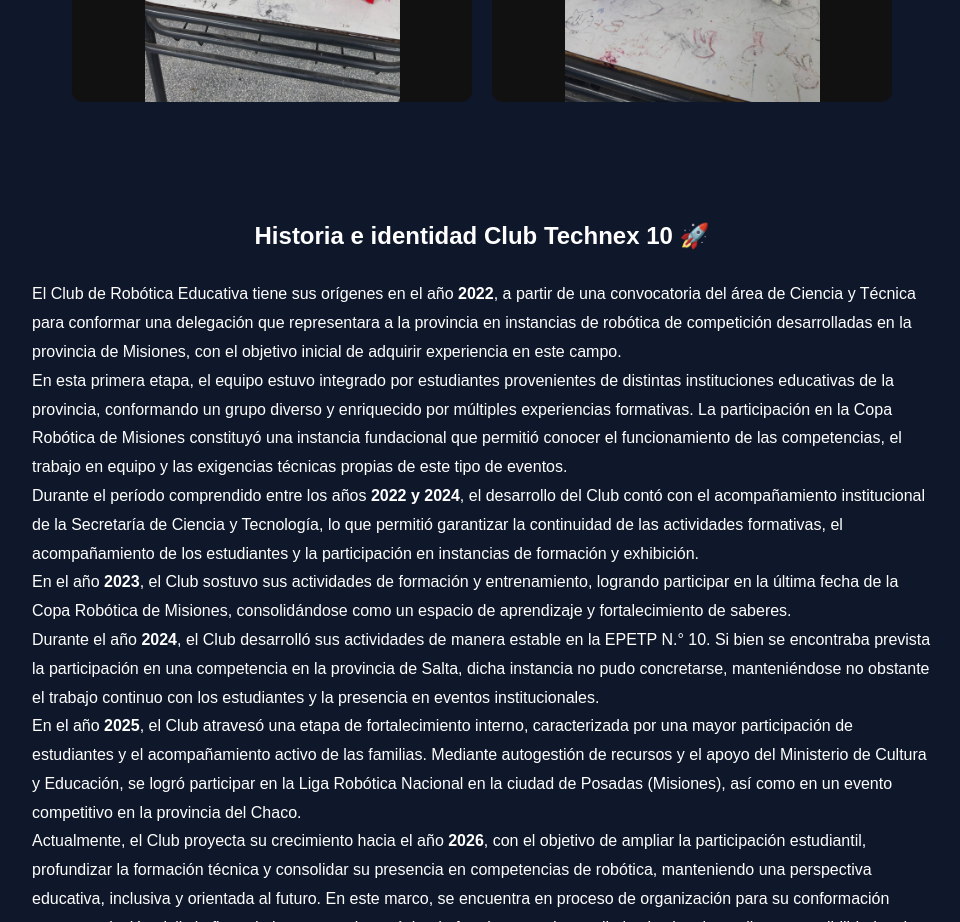
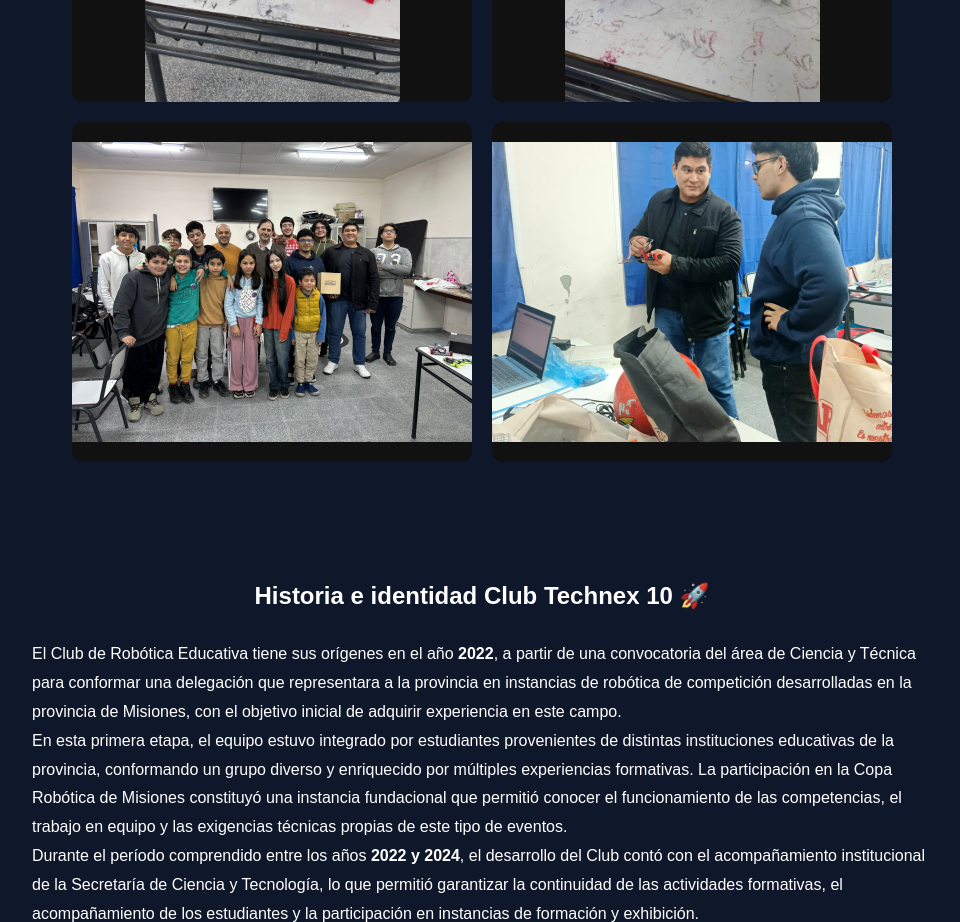
Before and after one commit to Marcelo1971-m/technex-web, a React (Vite) app: page / in a window 1280 px wide. Shown: the part 4420-5342 px from the top of the page, without its empty margins (158-1118 px from the left). Built offline with nearby package versions, Linux system fonts and the light colour scheme.

Commit message:
Agrego imágenes de sponsor WDM a la galería

```diff
--- a/src/components/GallerySection.jsx
+++ b/src/components/GallerySection.jsx
@@ -35,6 +35,8 @@
         <img src="/images/robots/robot13.jpg" alt="Robot 13" style={estilo} className="img-galeria"/>
         <img src="/images/robots/robot14.jpg" alt="Robot 14" style={estilo} className="img-galeria"/>
 
+       <img src="/images/club/sponsor1.jpg" alt="Actividad con WDM" style={estilo} className="img-galeria" />
+       <img src="/images/club/sponsor2.jpg" alt="Trabajo con sponsor WDM" style={estilo} className="img-galeria" />
       </div>
     </section>
   );
```
Also changed, not shown: public/images/club/sponsor1.jpg (added), public/images/club/sponsor2.jpg (added).
